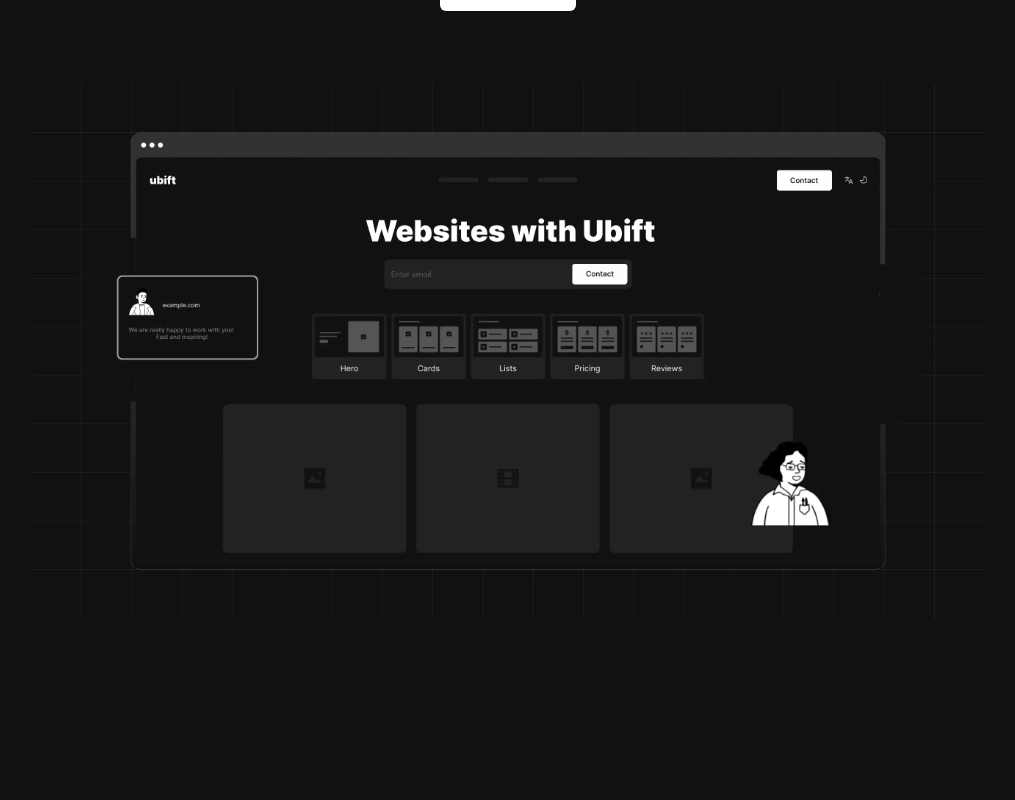
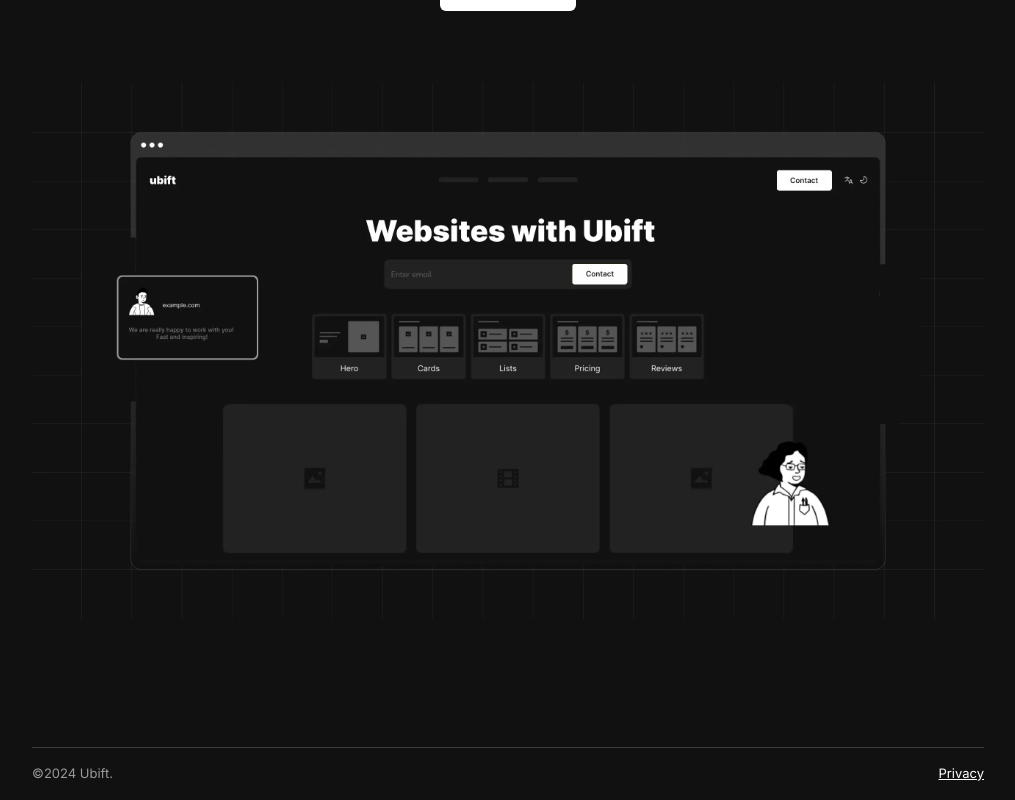
Before and after one commit to ubift/web, a Next.js app: page / in a window 1280 px wide. Shown: the part 507-1307 px from the top of the page, without its empty margins (132-1147 px from the left). Before the commit the page ends 1270 px from the top, so only its background shows below. Built offline with nearby package versions, Linux system fonts and the light colour scheme.

Commit message:
added footer component

```diff
--- /dev/null
+++ b/src/app/_components/Footer.jsx
@@ -0,0 +1,12 @@
+import Link from 'next/link'
+
+export default function Footer() {
+  const currentYear = new Date().getFullYear()
+
+  return (
+    <div className='gap-4 flex items-center justify-between pt-4 border-t border-primary-gray border-opacity-30 text-[13px]'>
+      <span className='text-primary-gray'>©{currentYear} Ubift.</span>
+      <Link href='/' className='text-primary underline'>Privacy</Link>
+    </div>
+  )
+}
--- a/src/app/layout.js
+++ b/src/app/layout.js
@@ -2,6 +2,7 @@
 import { Inter } from 'next/font/google'
 
 import Header from './_components/Header'
+import Footer from './_components/Footer'
 import ScrollProgressBar from './_components/ScrollProgressBar'
 
 const inter = Inter({ subsets: ['latin'] })
@@ -20,6 +21,7 @@
         <ScrollProgressBar />
         <Header />
         {children}
+        <Footer />
       </body>
     </html>
   )
```
